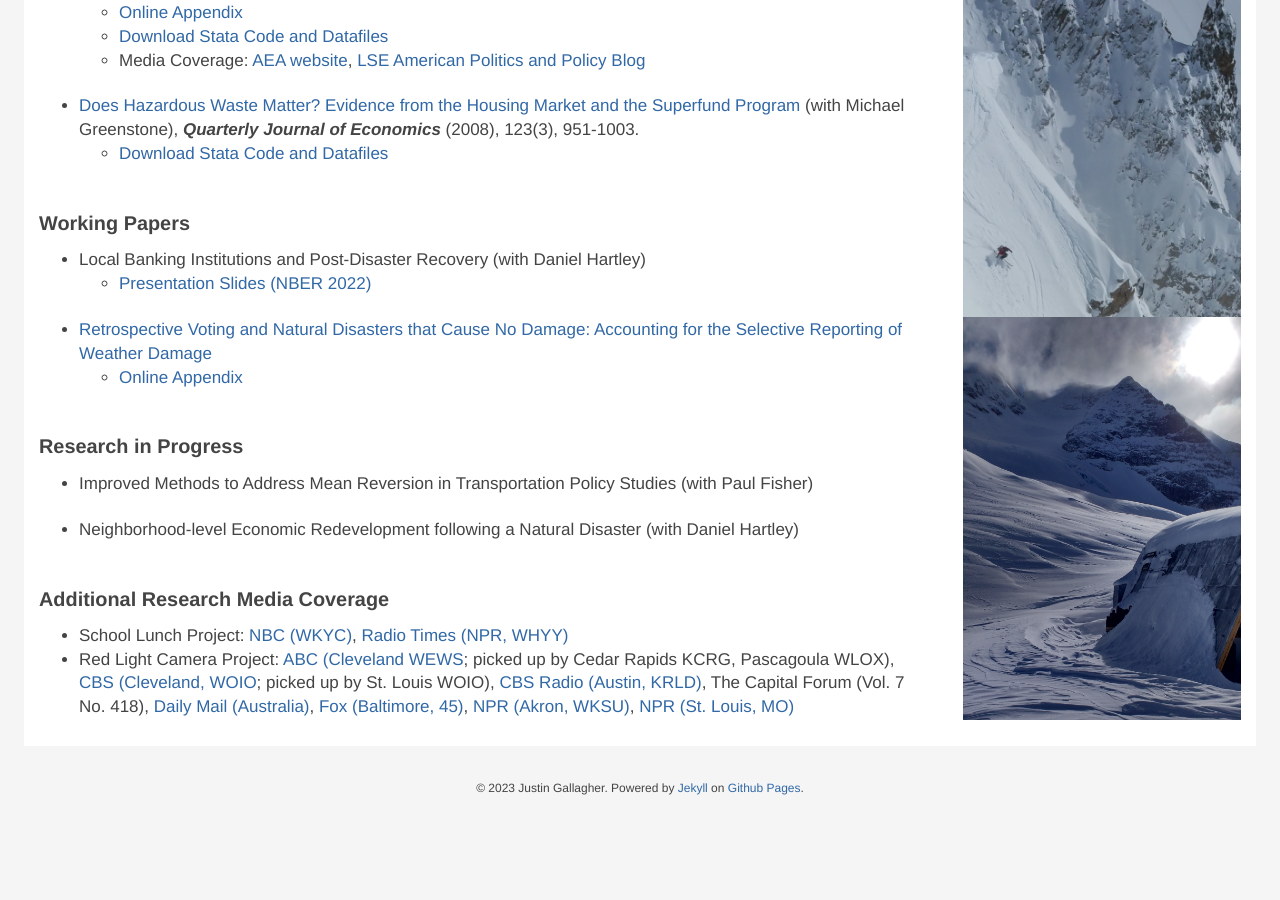
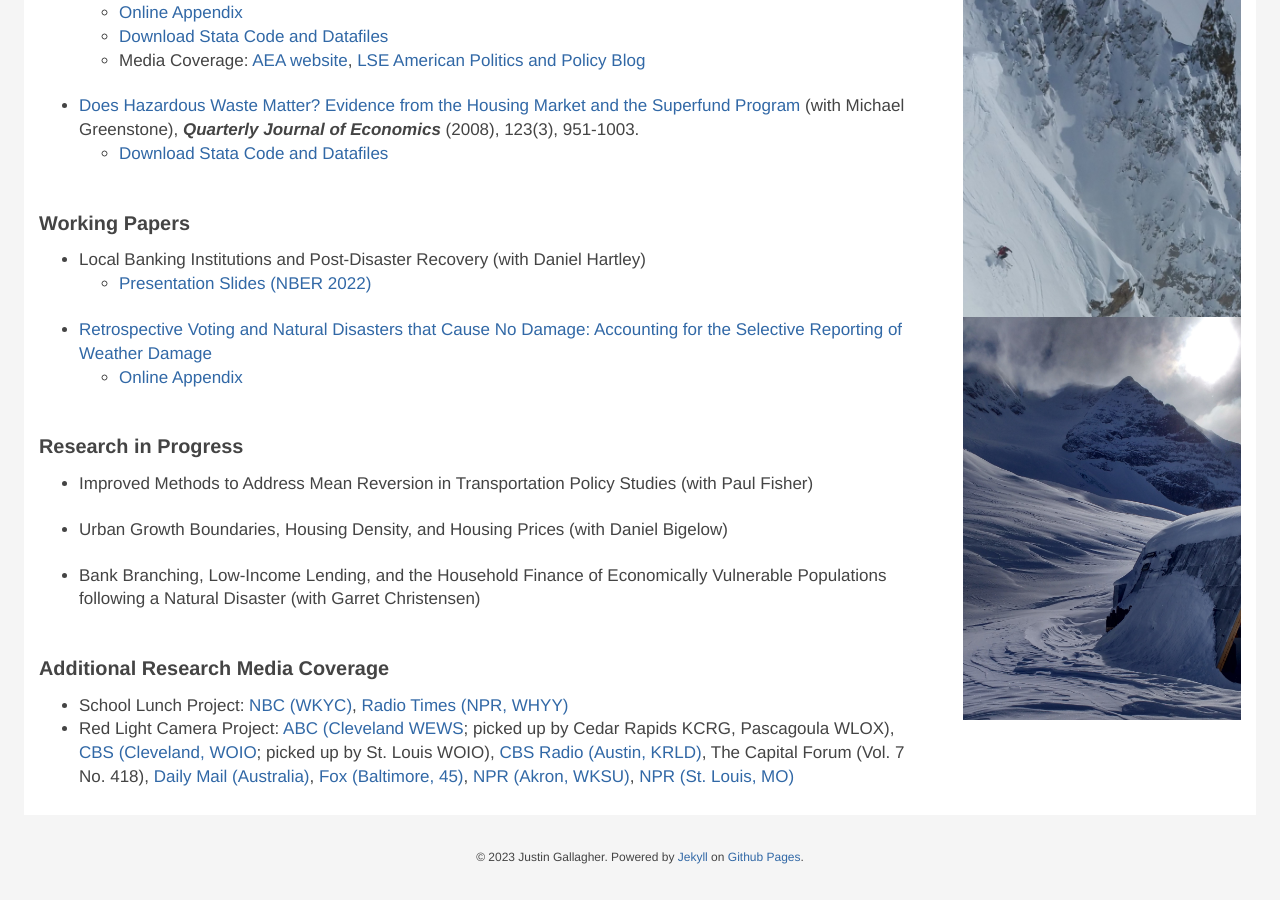
Before and after one commit to justinpgallagher/justinpgallagher.github.io, a Jekyll site: the page built from research.html, in a window 1280 px wide and 900 px high, scrolled down 1059 px. Built offline with Jekyll 4.4.1, drawn with Linux system fonts in a browser that asks for light colours; nearby versions of some CDN libraries; some web fonts are replaced; library files that are not in the unit come from our copies; before the commit the page ends 1889 px from its top, so only the background shows below that.

Commit message:
Update research.md

```diff
--- a/_includes/research.md
+++ b/_includes/research.md
@@ -74,7 +74,8 @@
 ### Research in Progress
 
 - {:.pub_li} Improved Methods to Address Mean Reversion in Transportation Policy Studies (with Paul Fisher)
-- {:.pub_li} Neighborhood-level Economic Redevelopment following a Natural Disaster (with Daniel Hartley)
+- {:.pub_li} Urban Growth Boundaries, Housing Density, and Housing Prices (with Daniel Bigelow)
+- {:.pub_li} Bank Branching, Low-Income Lending, and the Household Finance of Economically Vulnerable Populations following a Natural Disaster (with Garret Christensen)
 
 ### Additional Research Media Coverage
 
```
